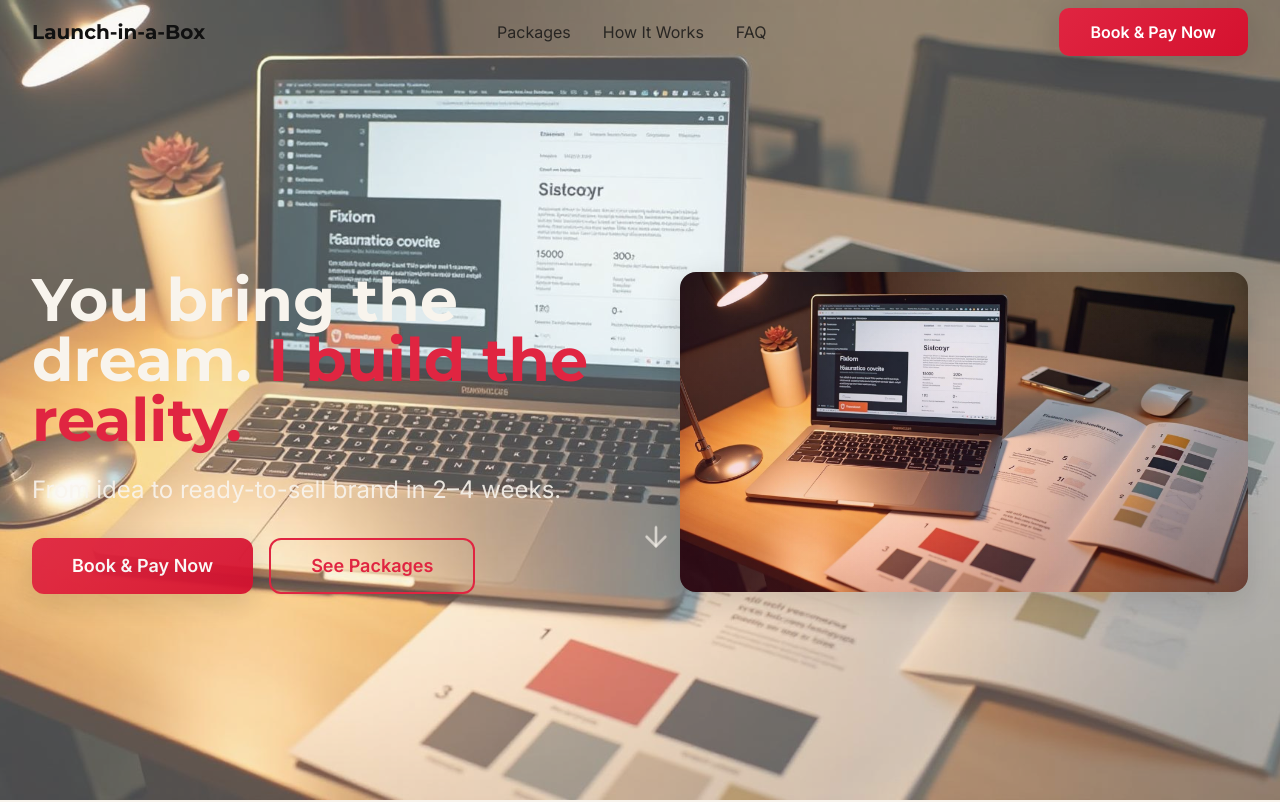
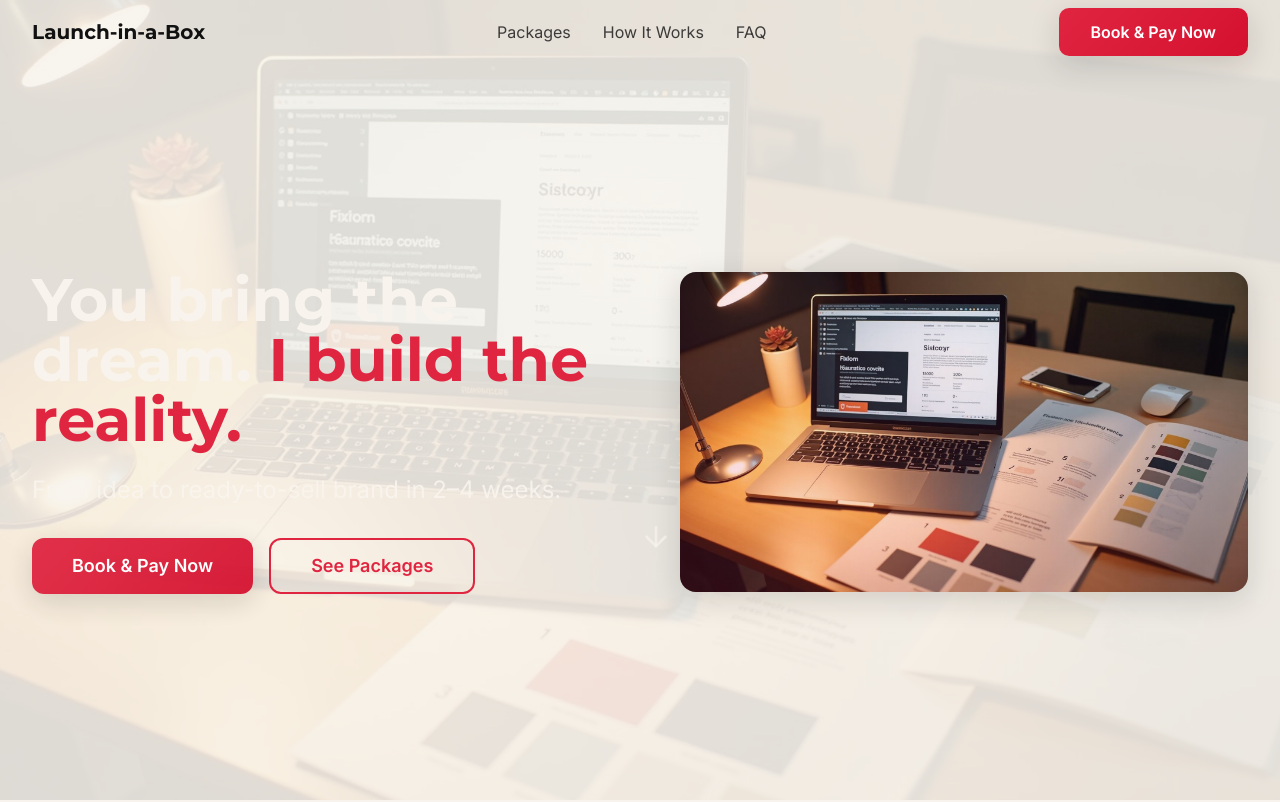
Before and after one commit to lynnslens/launchspark-kit, a React (Vite) app: page / in a window 1280 px wide. Shown: the top 802 px of the page. Built offline with nearby package versions, Linux system fonts and the light colour scheme.

Commit message:
Adjust hero image transparency
Set hero image opacity to 90% to improve heading readability while keeping text in focus.

```diff
--- a/src/components/Hero.tsx
+++ b/src/components/Hero.tsx
@@ -14,7 +14,7 @@ const Hero = () => {
     <section className="min-h-screen flex items-center justify-center relative overflow-hidden">
       {/* Background */}
       <div
-        className="absolute inset-0 bg-gradient-hero opacity-70"
+        className="absolute inset-0 bg-gradient-hero opacity-10"
         style={{
           backgroundImage: `url(${heroImage})`,
           backgroundSize: 'cover',
```
